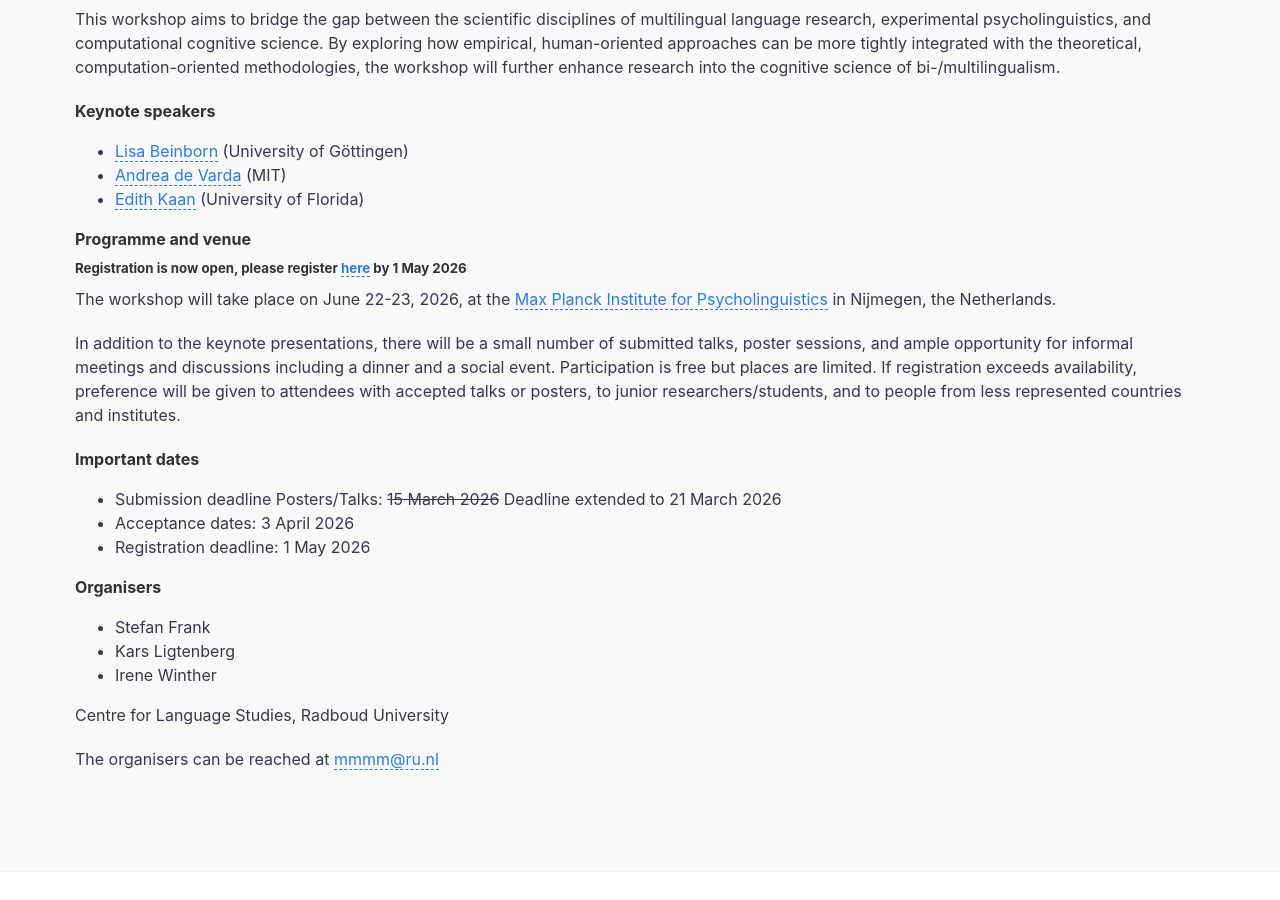
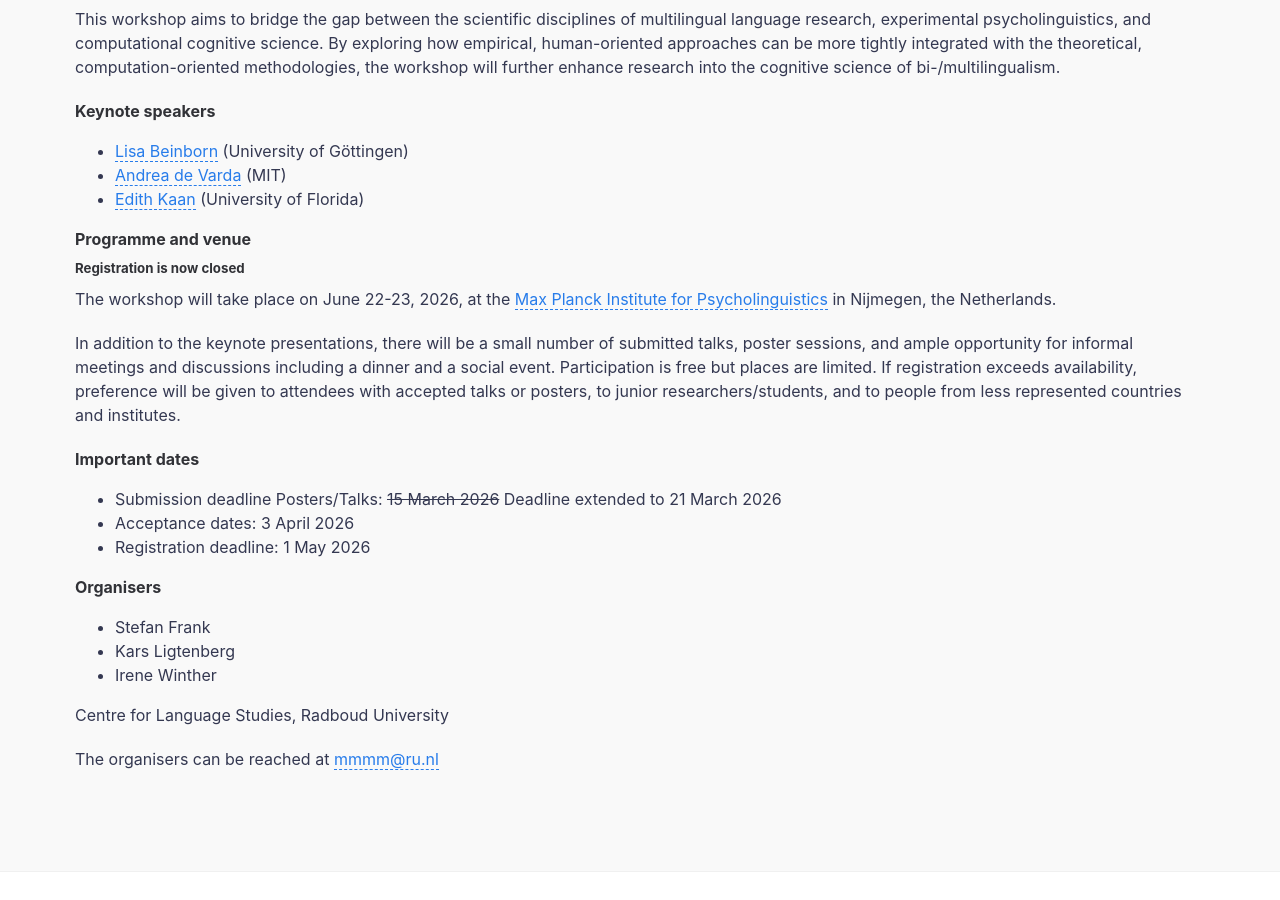
Before and after one commit to mmmm2026/mmmm2026.github.io, a Jekyll site: the page built from index.md, in a window 1280 px wide and 900 px high, scrolled down 825 px. Built offline with Jekyll 4.4.1, drawn with Linux system fonts in a browser that asks for light colours.

Commit message:
Update index.md
closed registration

```diff
--- a/index.md
+++ b/index.md
@@ -21,7 +21,7 @@ This workshop aims to bridge the gap between the scientific disciplines of multi
 
 #### Programme and venue
 
-##### Registration is now open, please register [here](https://radboudletteren.eu.qualtrics.com/jfe/form/SV_bd9FRsd0SgCnyJ0) by 1 May 2026
+##### Registration is now closed
 
 The workshop will take place on June 22-23, 2026, at the [Max Planck Institute for Psycholinguistics](https://www.mpi.nl/page/visitors-newcomers) in Nijmegen, the Netherlands.
 
```
